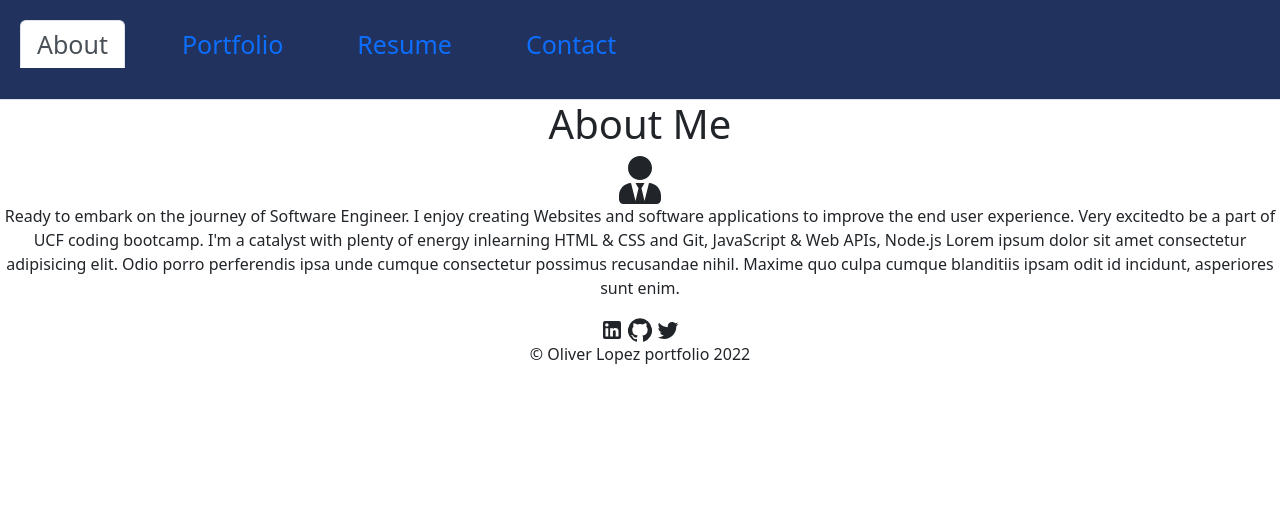
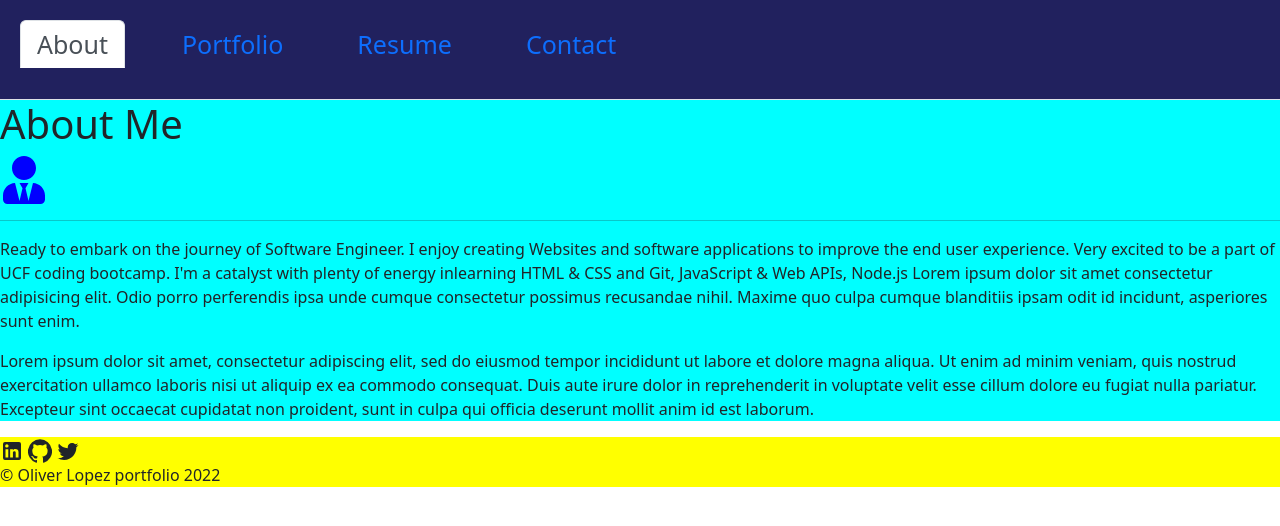
Before and after one commit to oliverLo78/20-portfolio, a React (Create React App) app in the folder react-portfolio/: page / in a window 1280 px wide. Shown: the top 526 px of the page. Built offline with nearby package versions, Linux system fonts and the light colour scheme.

Commit message:
github pages deployed

```diff
--- a/react-portfolio/package.json
+++ b/react-portfolio/package.json
@@ -1,4 +1,5 @@
 {
+  "homepage": "https://oliverLo78.github.io/20-portfolio",
   "name": "react-portfolio",
   "version": "0.1.0",
   "private": true,
@@ -12,6 +13,7 @@
     "axios": "^1.2.0",
     "bootstrap": "^5.2.3",
     "dotenv": "^16.0.3",
+    "gh-pages": "^4.0.0",
     "nodemailer": "^6.8.0",
     "react": "17.0.2",
     "react-dom": "17.0.2",
@@ -23,7 +25,9 @@
     "start": "react-scripts start",
     "build": "react-scripts build",
     "test": "react-scripts test",
-    "eject": "react-scripts eject"
+    "eject": "react-scripts eject",
+    "predeploy": "npm run build",
+    "deploy": "gh-pages -d build"
   },
   "eslintConfig": {
     "extends": [
--- a/react-portfolio/src/App.js
+++ b/react-portfolio/src/App.js
@@ -1,10 +1,9 @@
 // First we import 'useState' with React hook method that are immediately available to components
 import React, { useState } from 'react';
-import './App.css';
+import './styles/App.css';
 import './components/NavTabs/index';
 
 // Importing components from the components folder
- //import Nav from './components/Nav';
 import NavTabs from './components/NavTabs';
 
 import About from './components/About';
--- a/react-portfolio/src/components/About/index.jsx
+++ b/react-portfolio/src/components/About/index.jsx
@@ -1,17 +1,33 @@
 import React from 'react';
 import { FaUserTie } from 'react-icons/fa';
 
+const styles = {
+  sectionStyles: {
+    background: 'aqua',
+  },
+};
+
 const About = () => {
   return (
-    <div>
+    <div style={styles.sectionStyles} className="">
       <h1>About Me</h1>
-      <FaUserTie  size="3em" color='' />
+      <FaUserTie  size="3em" color='blue' />
+      <hr />
       <p>
-        Ready to embark on the journey of Software Engineer. I enjoy creating Websites and software applications to improve the end user experience. Very excitedto be a part of UCF coding bootcamp. I'm a catalyst with plenty of energy inlearning HTML & CSS and Git, JavaScript & Web APIs, Node.js
-
+        Ready to embark on the journey of Software Engineer. I enjoy creating Websites and software applications to improve the end user experience. Very excited to be a part of UCF coding bootcamp. I'm a catalyst with plenty of energy inlearning HTML & CSS and Git, JavaScript & Web APIs, Node.js
         Lorem ipsum dolor sit amet consectetur adipisicing elit. Odio porro perferendis ipsa unde cumque consectetur possimus recusandae nihil. Maxime quo culpa cumque blanditiis ipsam odit id incidunt, asperiores sunt enim.
       </p>
+      <p>
+        Lorem ipsum dolor sit amet, consectetur adipiscing elit, sed do eiusmod
+        tempor incididunt ut labore et dolore magna aliqua. Ut enim ad minim
+        veniam, quis nostrud exercitation ullamco laboris nisi ut aliquip ex ea
+        commodo consequat. Duis aute irure dolor in reprehenderit in voluptate
+        velit esse cillum dolore eu fugiat nulla pariatur. Excepteur sint
+        occaecat cupidatat non proident, sunt in culpa qui officia deserunt
+        mollit anim id est laborum.
+      </p>
     </div>
+
   );
 }
 
--- a/react-portfolio/src/components/Contact/index.jsx
+++ b/react-portfolio/src/components/Contact/index.jsx
@@ -62,9 +62,9 @@ function Contact() {
   //       console.log(error.text);
   //   });
 
-  //   alert(`Hello ${name}`);
+     alert(`Hello ${name}`);
 
-  //   // If everything goes according to plan, we want to clear out the input after a successful registration.
+  //  If everything goes according to plan, we want to clear out the input after a successful registration.
   //   setName('');
   //   setEmail('');
   //   setMessage('');
--- a/react-portfolio/src/components/Footer/index.jsx
+++ b/react-portfolio/src/components/Footer/index.jsx
@@ -3,10 +3,15 @@ import LinkedInIcon from "@material-ui/icons/LinkedIn";
 import GithubIcon from '@material-ui/icons/GitHub';
 import TwitterIcon from '@material-ui/icons/Twitter'
 
+const styles = {
+  sectionStyles: {
+    background: 'yellow',
+  },
+};
 
 const Footer = () => {
   return (
-    <div className='footer'>
+    <div className='footer' style={styles.sectionStyles}>
         <div>
             {" "}
             <LinkedInIcon />{" "}
--- a/react-portfolio/src/components/NavTabs/NavTabs.css
+++ b/react-portfolio/src/components/NavTabs/NavTabs.css
@@ -1,7 +1,7 @@
-.nav, nav-tabs {
+.nav-tabs {
     width: 100%;
     height: 100px;
-    background: #21325e;
+    background: #21215e;
   }
 
   .links {
@@ -20,22 +20,22 @@
     font-size: 25px;
   }
 
-  .button {
+  .form-control {
     width: 100%;
-    height: 100px;
+
     display: flex;
     align-items: center;
     justify-content: flex-end;
   }
 
-  .button svg {
+  .button {
     font-size: 50px;
   }
-  .toggleButton button {
+  .button {
     margin-right: 20px;
-    background-color: transparent;
+    background-color: turquoise;
     border: none;
-    color: white;
+    color: greenyellow;
     cursor: pointer;
   }
 
--- a/react-portfolio/src/components/Portfolio/card.jsx
+++ b/react-portfolio/src/components/Portfolio/card.jsx
@@ -13,7 +13,7 @@ import React from 'react';
       <div className='card' style={cardStyle}>
       <img
           className="card-img-top"
-          src={ require(props.imageUrl) }
+          // src={ require(props.imageUrl) }
           alt="Card cap"
         />
       <div className='card-body'>
@@ -22,7 +22,7 @@ import React from 'react';
       <p className='card-text'>Description: {props.description}</p>
       <p className='card-text'>ID: {props.id}</p>
       <a href="/" className='btn btn-primary'>
-        Speakeasy {props.name}
+        {props.name}
       </a>
     </div>
   </div>
--- a/react-portfolio/src/components/Portfolio/portfolio.jsx
+++ b/react-portfolio/src/components/Portfolio/portfolio.jsx
@@ -5,8 +5,8 @@ const projects = [
   {
     name: 'Speakeasy',
     description: 'The place to get info about your favorite cocktails',
-    id: '123412asf4dga23512',
-    imageUrl: '../../../public/images/Speakeasy-Screenshot.png'
+    id: '1',
+    // imageUrl: './'
   },
   {
     name: 'Speakeasy',
--- a/react-portfolio/src/index.js
+++ b/react-portfolio/src/index.js
@@ -5,5 +5,6 @@ import App from './App';
 
 // Here we import bootstrap for access to some additional styling
 import 'bootstrap/dist/css/bootstrap.min.css';
+
 // when we mount App to root gets mounted to the page
 ReactDOM.render(<App />, document.getElementById('root'));
--- a/react-portfolio/src/App.css
+++ b/react-portfolio/src/styles/App.css
@@ -1,5 +1,5 @@
 .App {
-  text-align: center;
+  text-align: left;
 }
 
 .App-logo {
@@ -38,7 +38,7 @@
 }
 
 /* css file found in GitHub */
-.navbar {
+.nav-items {
   width: 100%;
   height: 100px;
   background: #21325e;
@@ -53,29 +53,28 @@
   color: white;
 }
 
-.navbar a {
+.a {
   color: white;
   text-decoration: none;
   margin: 20px;
   font-size: 25px;
 }
 
-.toggleButton {
+.form-control {
   width: 100%;
-  height: 100px;
   display: flex;
   align-items: center;
   justify-content: flex-end;
 }
 
-.toggleButton svg {
+.form-control {
   font-size: 50px;
 }
-.toggleButton button {
+.form-control {
   margin-right: 20px;
   background-color: transparent;
   border: none;
-  color: white;
+  color: rgb(29, 201, 167);
   cursor: pointer;
 }
 
```
Also changed, not shown: 2 other files (tests, documents, lock files or other folders).
